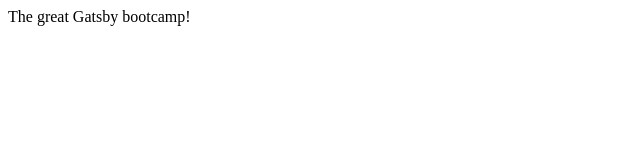
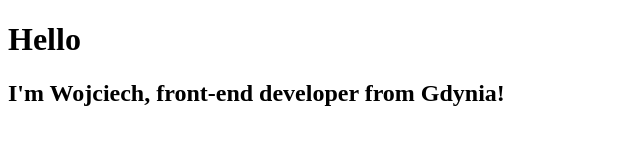
Before and after one commit to caren1/gatsby-intro, a Gatsby site: page / in a window 1280 px wide. Shown: the whole page, without its empty margins (0-640 px from the left). Built offline with nearby package versions, Linux system fonts and the light colour scheme; Gatsby itself is replaced by a stand-in of ours.

Commit message:
creating pages with gatsby

```diff
--- a/src/pages/index.js
+++ b/src/pages/index.js
@@ -1,5 +1,16 @@
-import React from "react"
+// installed gatsby cli
+// $gatsby new project-name url
+// npm run develop / gatsby develop
 
-export default function Home() {
-  return <div>The great Gatsby bootcamp!</div>
+import React from 'react'
+
+const IndexPage = () => {
+  return (
+    <div>
+      <h1>Hello</h1>
+      <h2>I'm Wojciech, front-end developer from Gdynia!</h2>
+    </div>
+  )
 }
+
+export default IndexPage
```
Also changed, not shown: src/pages/about.js (added, +12 -0 lines), src/pages/blog.js (added, +12 -0 lines), src/pages/contact.js (added, +12 -0 lines).
